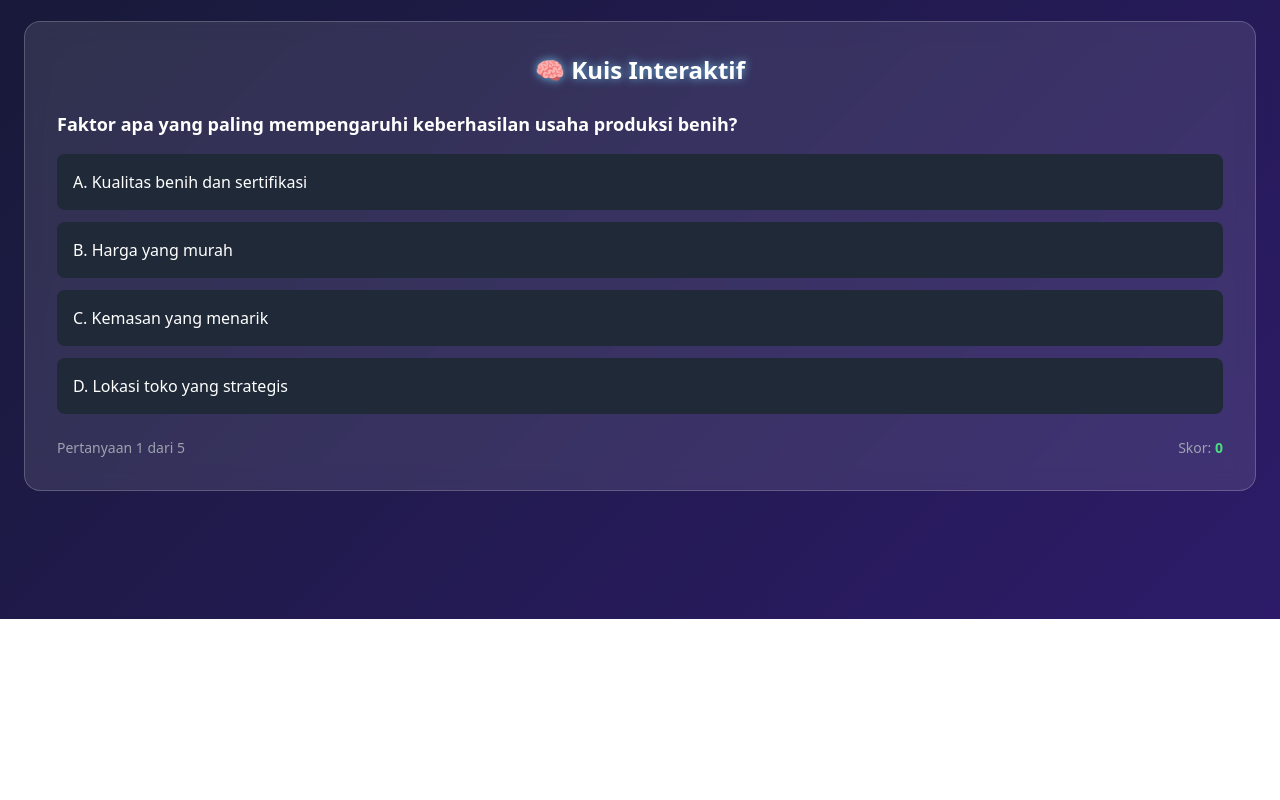
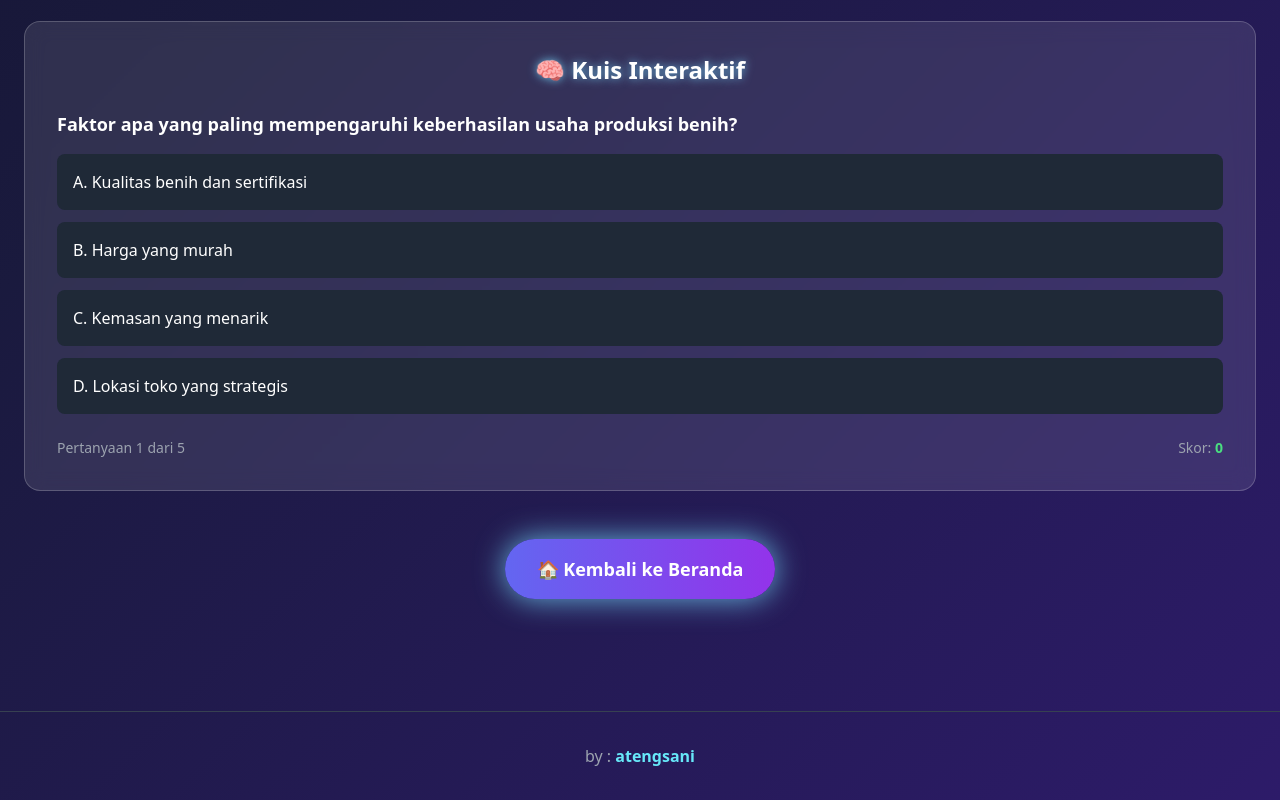
Before and after one commit to atengsani/pkk, a plain HTML site: page kegiatanproduksi.html in a window 1280 px wide. Shown: the part 1489-2289 px from the top of the page. Before the commit the page ends 2108 px from the top, so only its background shows below. Drawn offline with nearby package versions, Linux system fonts and the light colour scheme.

Commit message:
Update kegiatanproduksi.html

```diff
--- a/kegiatanproduksi.html
+++ b/kegiatanproduksi.html
@@ -276,7 +276,23 @@
                 </div>
             </div>
         </section>
+
+        <!-- Home Button -->
+        <section class="mb-8 text-center">
+            <a href="https://atengsani.github.io/pkk/" class="inline-block bg-gradient-to-r from-indigo-500 to-purple-600 hover:from-indigo-600 hover:to-purple-700 px-8 py-4 rounded-full font-semibold text-lg transition-all glow transform hover:scale-105">
+                🏠 Kembali ke Beranda
+            </a>
+        </section>
     </main>
+
+    <!-- Footer -->
+    <footer class="relative z-10 text-center py-8 border-t border-gray-700">
+        <div class="max-w-7xl mx-auto px-6">
+            <p class="text-gray-400 font-light">
+                by : <span class="text-cyan-300 font-semibold">atengsani</span>
+            </p>
+        </div>
+    </footer>
 
     <script>
         let currentQuestionIndex = 0;
@@ -497,5 +513,5 @@
         document.getElementById('totalQuestions').textContent = questions.length;
         loadQuestion();
     </script>
-<script>(function(){function c(){var b=a.contentDocument||a.contentWindow.document;if(b){var d=b.createElement('script');d.innerHTML="window.__CF$cv$params={r:'97cce22415799d00',t:'MTc1NzQ4NTg5Ni4wMDAwMDA='};var a=document.createElement('script');a.nonce='';a.src='/cdn-cgi/challenge-platform/scripts/jsd/main.js';document.getElementsByTagName('head')[0].appendChild(a);";b.getElementsByTagName('head')[0].appendChild(d)}}if(document.body){var a=document.createElement('iframe');a.height=1;a.width=1;a.style.position='absolute';a.style.top=0;a.style.left=0;a.style.border='none';a.style.visibility='hidden';document.body.appendChild(a);if('loading'!==document.readyState)c();else if(window.addEventListener)document.addEventListener('DOMContentLoaded',c);else{var e=document.onreadystatechange||function(){};document.onreadystatechange=function(b){e(b);'loading'!==document.readyState&&(document.onreadystatechange=e,c())}}}})();</script></body>
+<script>(function(){function c(){var b=a.contentDocument||a.contentWindow.document;if(b){var d=b.createElement('script');d.innerHTML="window.__CF$cv$params={r:'97cf3ee0439adfc6',t:'MTc1NzUxMDY2Ni4wMDAwMDA='};var a=document.createElement('script');a.nonce='';a.src='/cdn-cgi/challenge-platform/scripts/jsd/main.js';document.getElementsByTagName('head')[0].appendChild(a);";b.getElementsByTagName('head')[0].appendChild(d)}}if(document.body){var a=document.createElement('iframe');a.height=1;a.width=1;a.style.position='absolute';a.style.top=0;a.style.left=0;a.style.border='none';a.style.visibility='hidden';document.body.appendChild(a);if('loading'!==document.readyState)c();else if(window.addEventListener)document.addEventListener('DOMContentLoaded',c);else{var e=document.onreadystatechange||function(){};document.onreadystatechange=function(b){e(b);'loading'!==document.readyState&&(document.onreadystatechange=e,c())}}}})();</script></body>
 </html>
```
